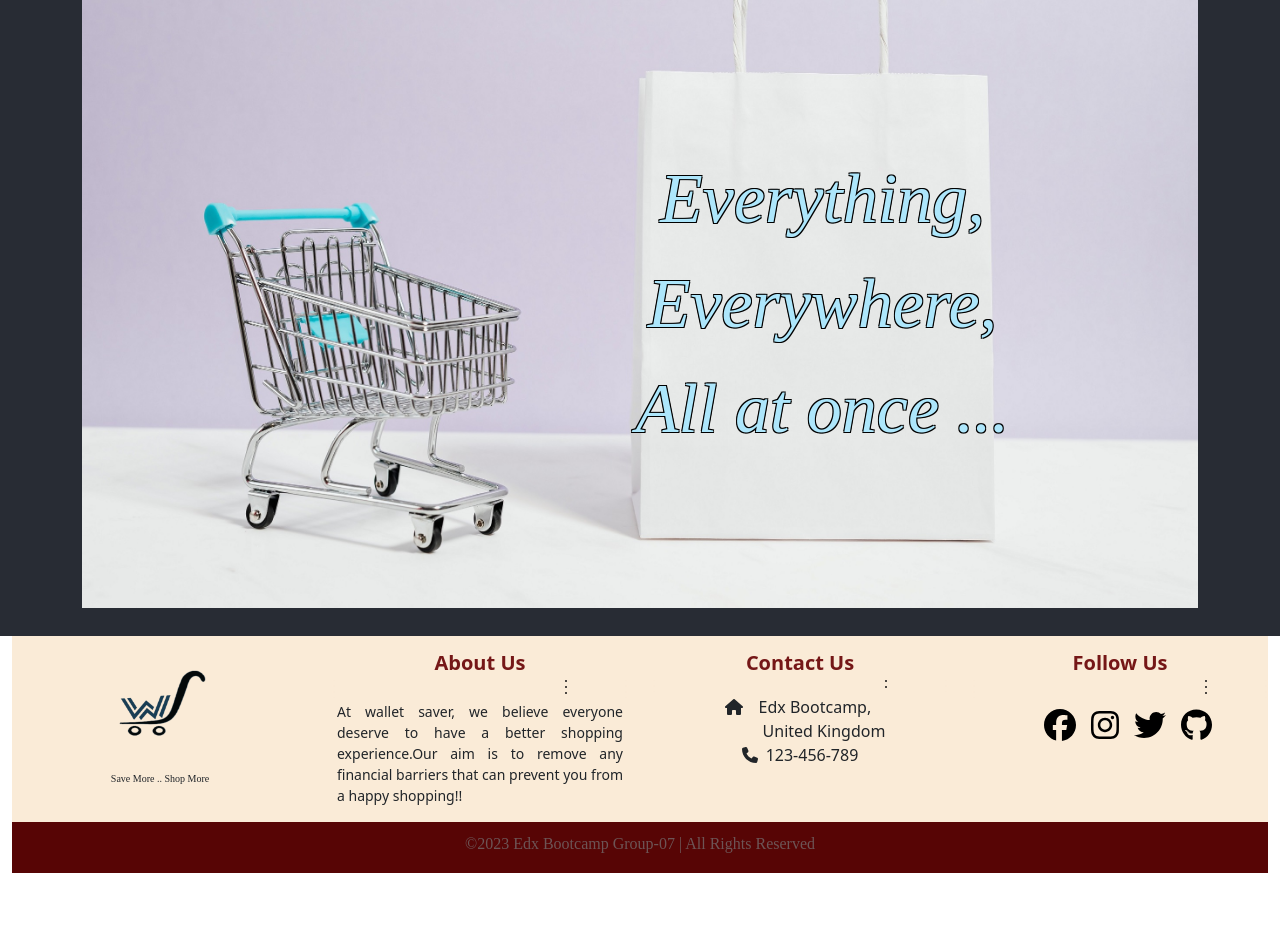
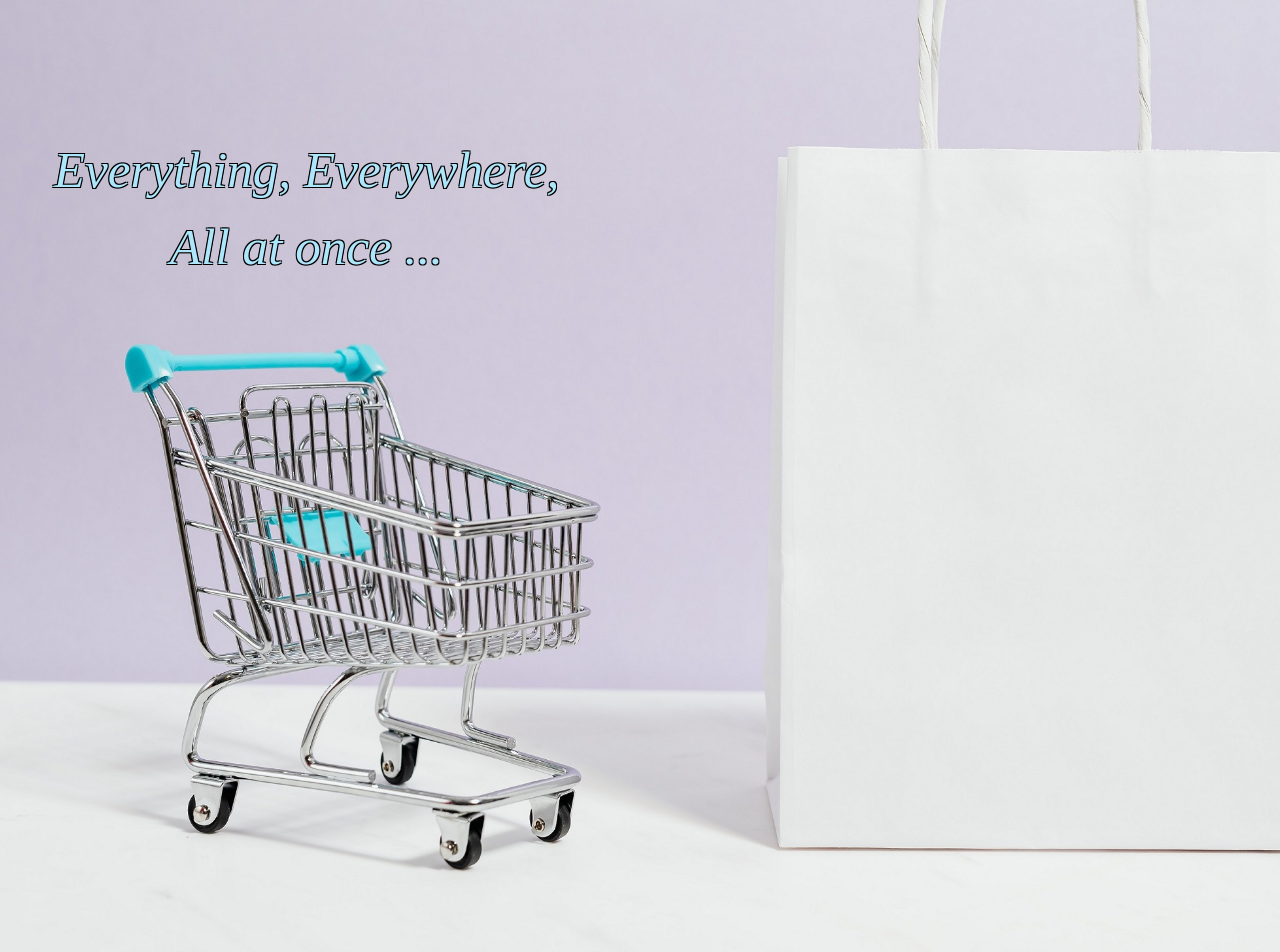
Before and after one commit to bolajionaz/wallet-saver, a React (Create React App) app: page / in a window 1280 px wide. Shown: the part 240-1192 px from the top of the page. Before the commit the page ends 1113 px from the top, so only its background shows below. Built offline with nearby package versions, Linux system fonts and the light colour scheme.

Commit message:
Edited css for landing page

```diff
--- a/src/App.css
+++ b/src/App.css
@@ -1,5 +1,7 @@
 .App {
   text-align: center;
+  overflow-x: hidden;
+  background-color: antiquewhite;
 }
 
 .App-logo {
--- a/src/components/Footer/index.css
+++ b/src/components/Footer/index.css
@@ -6,10 +6,6 @@
 
 .footer-area{
   background-color: rgb(87, 5, 5);
-  padding-bottom: 1px;
-
-
-
 }
 .footer{
   padding-top: 15px;
--- a/src/components/Footer/index.js
+++ b/src/components/Footer/index.js
@@ -1,12 +1,8 @@
 import React from 'react';
-import 'bootstrap/dist/css/bootstrap.min.css';
 import './index.css';
-
-import { Container } from 'react-bootstrap';
 
 import { FontAwesomeIcon } from '@fortawesome/react-fontawesome'
 import { faFacebook, faInstagram, faTwitter, faGithub } from '@fortawesome/free-brands-svg-icons'
-
 import { faHome, faPhone } from '@fortawesome/free-solid-svg-icons';
 
 const Footer=() =>{
@@ -62,7 +58,7 @@ const Footer=() =>{
         </div>
 
                 </div>
-                <div className="footer-area">
+                <div className="footer-area p-1">
                     <div className="footer-text">
                         <p className="copy-right">©2023 Edx Bootcamp Group-07 | All Rights Reserved</p>
                         {/* <p className="copy-right">Save More & Shop More with Wallet Saver</p> */}
--- a/src/index.css
+++ b/src/index.css
@@ -5,9 +5,6 @@ body {
     sans-serif;
   -webkit-font-smoothing: antialiased;
   -moz-osx-font-smoothing: grayscale;
-
-
-
 }
 
 code {
--- a/src/pages/HomePage/index.css
+++ b/src/pages/HomePage/index.css
@@ -1,37 +1,27 @@
 .HomeImage {
-    /* background-image: url("../../../public/pictures/pic1.jpg"); */
-    background-size: contain
-    ;
+    background-size: contain;
     overflow: hidden;
-    background-repeat: no-repeat;
+    /* background-repeat: no-repeat; */
     height: auto;
-    width: 100%;
-
+    width: 150%;
+    margin-left: -140px;
 }
 
-/* .Slogan {
-    z-index: 100;
-    top: 80%;
-    left: 80%;
-
-} */
-
-.container {
+/* .container {
     position: relative;
     display: inline-block;
-    /* or block, depending on your layout */
-}
+} */
 
 .Slogan {
     position: absolute;
-    top: 59%;
-    left: 66%;
-    font-size: 70px;
+    top: 60%;
+    left: 20%;
+    font-size: 4vw;
     color: rgb(173, 230, 251);
     font-family: cursive;
     text-shadow: -1px -1px 0 #000, 1px -1px 0 #000, -1px 1px 0 #000, 1px 1px 0 #000;
     font-style: italic;
-    transform: translate(-50%, -50%);
+    transform: translate(-40%, -70%);
     z-index: 1;
     /* make sure the text is on top */
 }
```
Also changed, not shown: src/utils/AliExpressAPI/index.js (added, +21 -0 lines), src/utils/Amazon API/index.js (added, +22 -0 lines).
